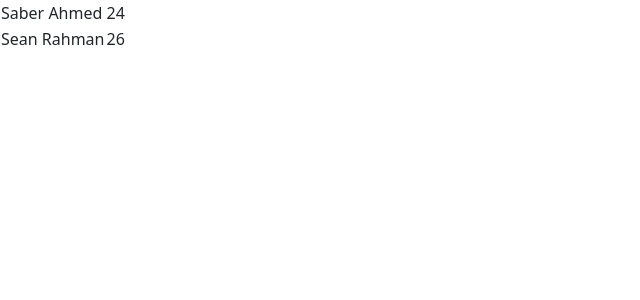
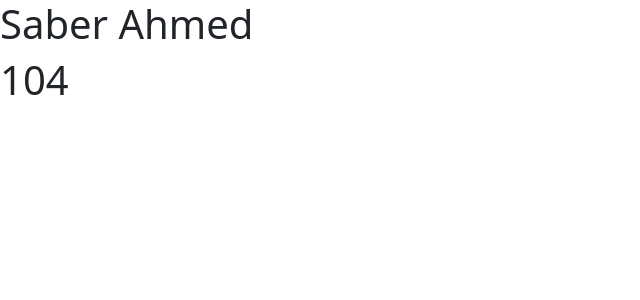
Before and after one commit to S48AHan/myreactApp, a React (Create React App) app: page / in a window 1280 px wide. Shown: the top 300 px of the page, without its empty margins (0-640 px from the left). Built offline with nearby package versions, Linux system fonts and the light colour scheme.

Commit message:
PropTypes

```diff
--- a/src/App.js
+++ b/src/App.js
@@ -227,12 +227,26 @@ import React from "react";
 //   );
 // }
 
-import Table from "./components/Table/Table";
+/// Fragments
+// import Table from "./components/Table/Table";
+
+// export default function App() {
+//   return (
+//     <div>
+//       <Table />
+//     </div>
+//   );
+// }
+
+///Proptypes - check data types of props
+//userName - string
+// recomended for big projects
+import Users from "./components/PropTypes/Users";
 
 export default function App() {
   return (
     <div>
-      <Table />
+      <Users />
     </div>
   );
 }
--- /dev/null
+++ b/src/components/PropTypes/User.js
@@ -0,0 +1,35 @@
+import React from "react";
+import Proptypes from "prop-types";
+
+// console.log(Proptypes);
+
+function User(props) {
+  console.log(props.user);
+  return (
+    <>
+      {/* <div>{props.userName}</div>
+      <div>{props.userId}</div> */}
+      <h1>{props.user.userName}</h1>
+      <h1>{props.user.userId}</h1>
+    </>
+  );
+}
+
+User.propTypes = {
+  //key:value
+  //   userName: Proptypes.string,
+  //   userId: Proptypes.number,
+
+  //object
+  user: Proptypes.shape({
+    userName: Proptypes.string,
+    userId: Proptypes.number,
+  }),
+};
+
+// User.defaultProps = {
+//   userName: "default name",
+//   userId: 0,
+// };
+
+export default User;
--- /dev/null
+++ b/src/components/PropTypes/Users.js
@@ -0,0 +1,28 @@
+import React, { useState } from "react";
+import User from "./User";
+
+function Users() {
+  ////First Part
+  //   const [userName, setUserName] = useState("Saber Ahmed");
+  //   const [userId, setUserId] = useState(104);
+  //   return (
+  //     <div>
+  //       <User userName={userName} userId={userId} />
+  //     </div>
+  //   );
+
+  ////Second Part
+
+  const [user, setUser] = useState({
+    userName: "Saber Ahmed",
+    userId: 104,
+  });
+
+  return (
+    <div>
+      <User user={user} />
+    </div>
+  );
+}
+
+export default Users;
```
